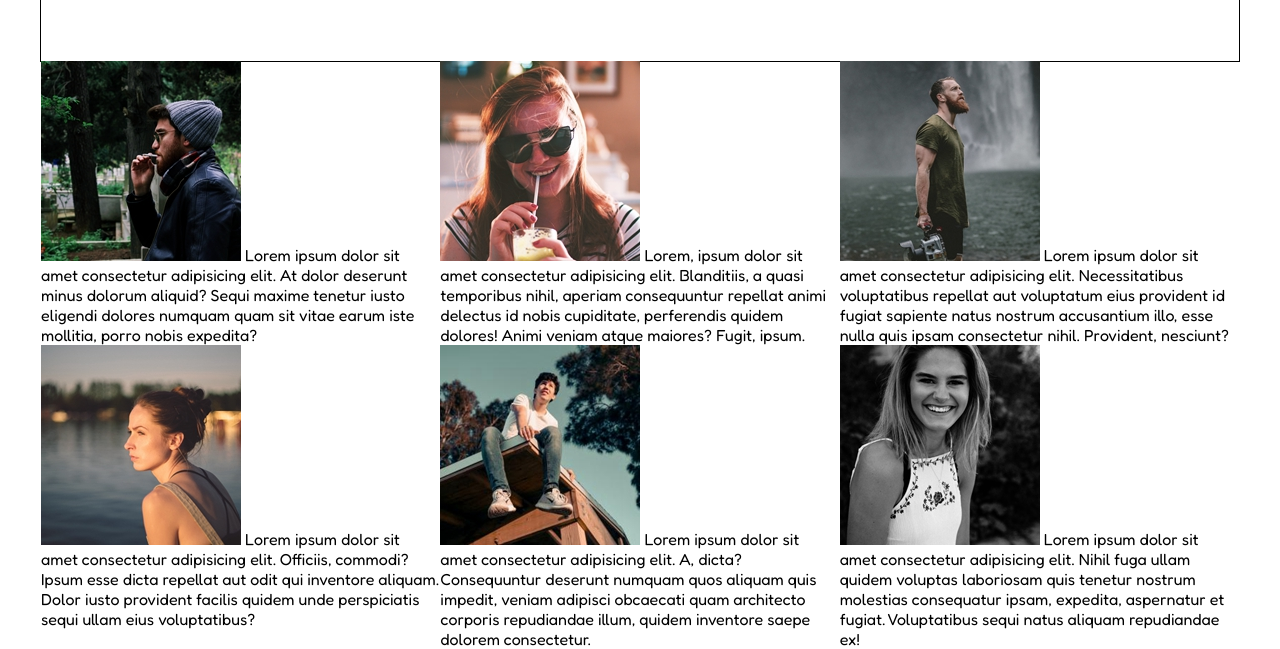
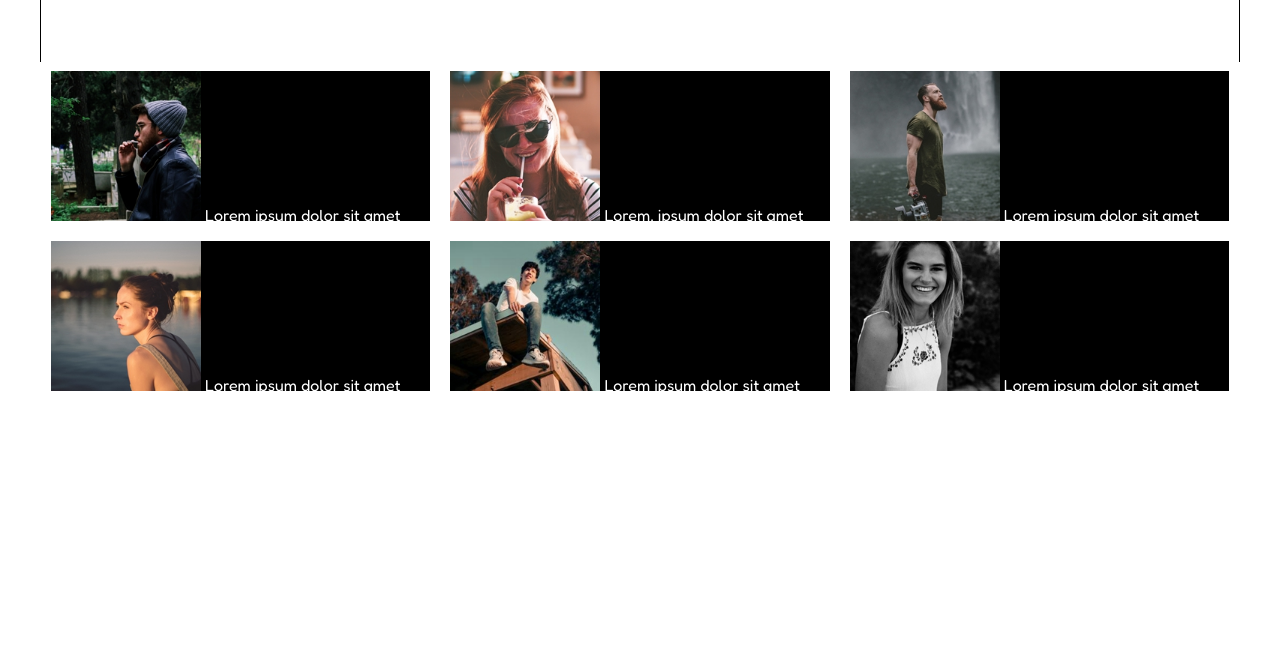
Before and after one commit to torone89/html-css-float-cards, a plain HTML site: page index.html in a window 1280 px wide. Shown: the part 151-800 px from the top of the page. Drawn offline with Linux system fonts and the light colour scheme.

Commit message:
Adding background &Table

```diff
--- a/css/style.css
+++ b/css/style.css
@@ -34,6 +34,10 @@ p {
     margin-bottom: 4rem;
 }
 
+img {
+    height: 150px;
+}
+
 /* Header */
 h1 {
     color: #e4316f;
@@ -44,6 +48,10 @@ h1 {
 .column {
     width: calc(100% / 3);
     float: left;
+    background-color: black;
+    border: 10px white solid;
+    height: 170px;
+    color: white;
 
 }
 
```
